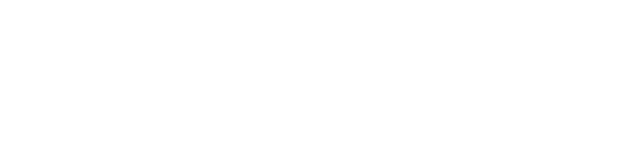
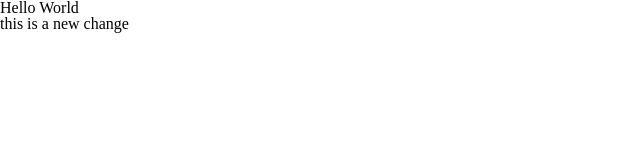
Before and after one commit to jknueven/FirstProject, a plain HTML site: page Day 3/index.html in a window 1280 px wide. Shown: the whole page, without its empty margins (0-640 px from the left). Drawn offline with Linux system fonts and the light colour scheme.

Commit message:
added paragraph text

```diff
--- a/Day 3/index.html
+++ b/Day 3/index.html
@@ -1,8 +1,12 @@
 <!DOCTYPE html>
 <html>
 <head>
+<title>Hello World</title>
+<link type="text/css" rel="stylesheet" href="CSS/main.css">
+<link type="text/css" rel="stylesheet" href="CSS/reset.css">
 </head>
 <body>
-
+	<h1>Hello World</h1>
+	<p> this is a new change</p>
 </body>
 </html>
```
